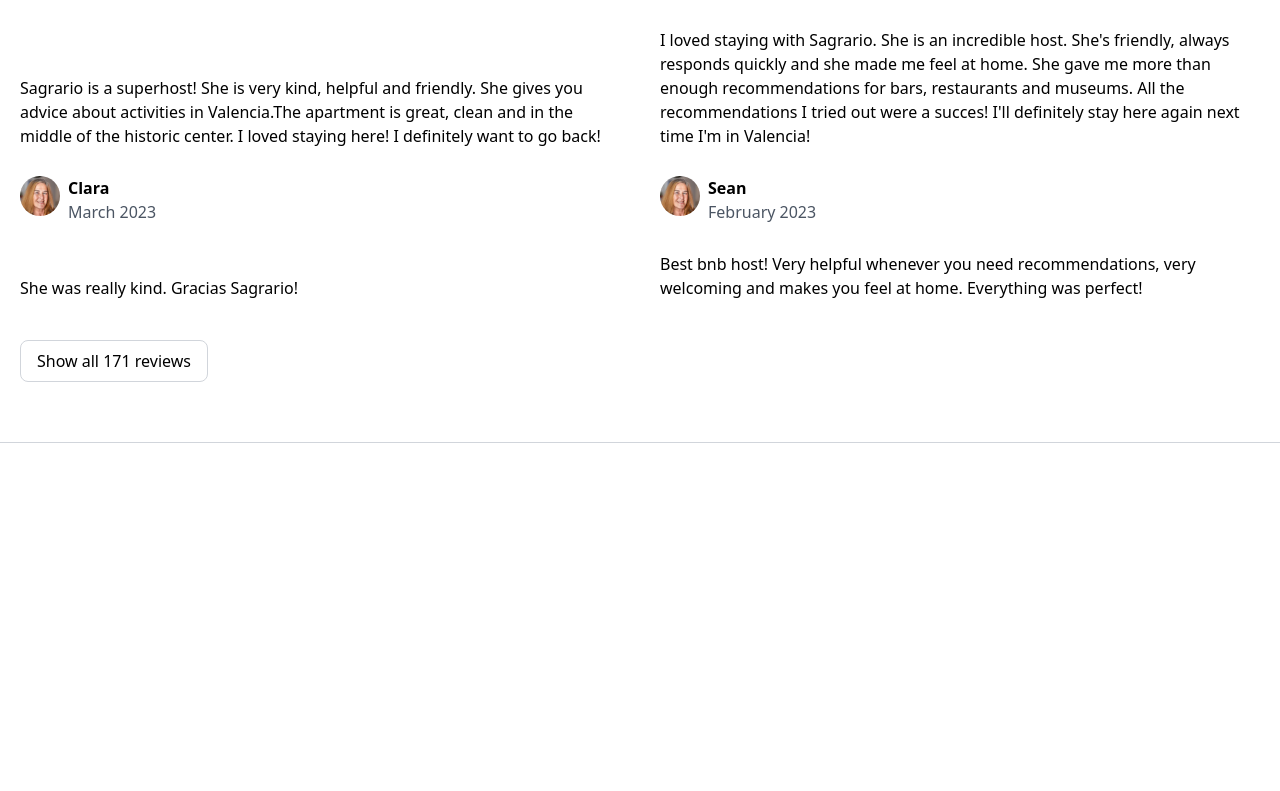
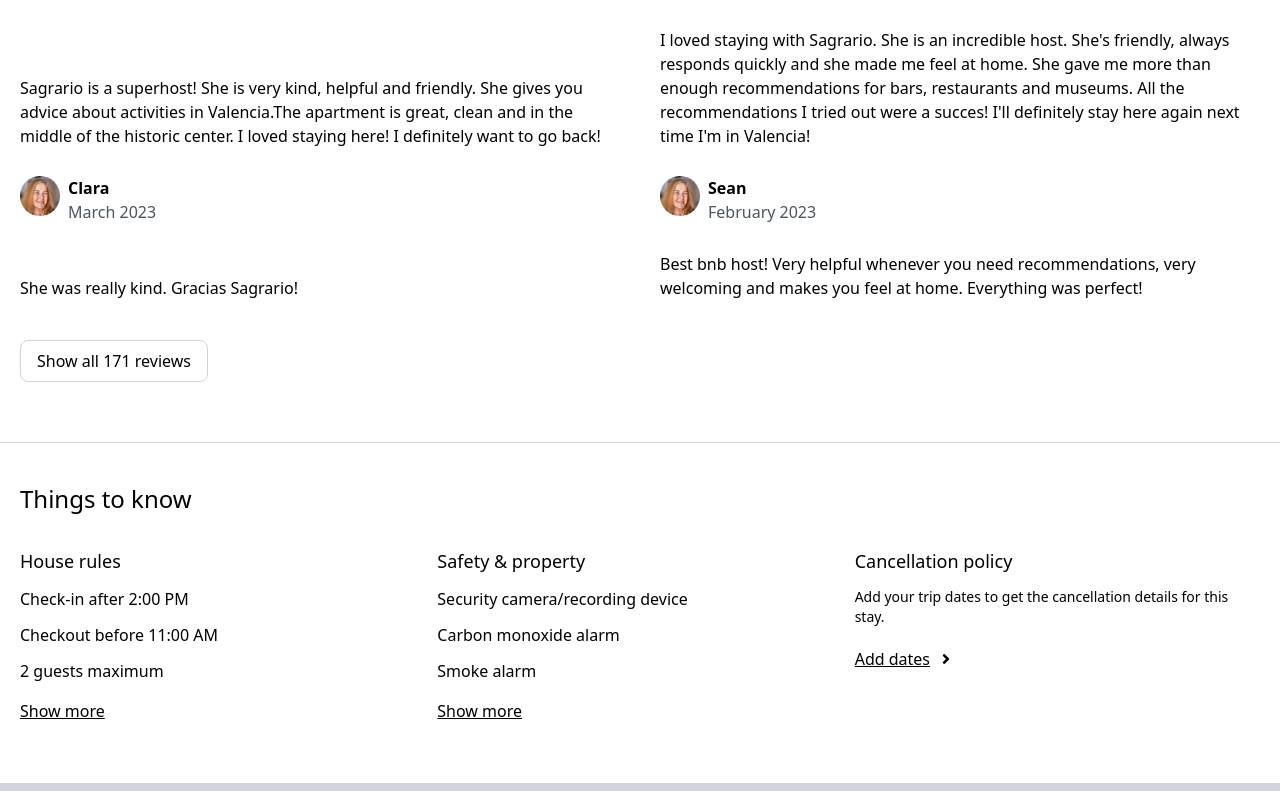
Before and after one commit to abuzafaremon/bangla-puzzle-task2, a React (Vite) app: page / in a window 1280 px wide. Shown: the part 4026-4817 px from the top of the page. Before the commit the page ends 4469 px from the top, so only its background shows below. Built offline with nearby package versions, Linux system fonts and the light colour scheme.

Commit message:
policy and rules section complete

```diff
--- /dev/null
+++ b/src/components/PolicyAndRules/PolicyAndRules.jsx
@@ -0,0 +1,64 @@
+import { FaAngleRight } from "react-icons/fa";
+
+const PolicyAndRules = () => {
+  return (
+    <section className="px-5 md:py-10 border-b-8 border-b-gray-300">
+      <div className="container mx-auto">
+        <div>
+          <h2 className="hidden md:block text-2xl font-medium mb-3">
+            Things to know
+          </h2>
+          <div className="grid grid-cols-1 md:grid-cols-3 gap-3">
+            {/* 1 */}
+            <div className="flex md:block items-center justify-between cursor-pointer md:cursor-default order-first md:order-last py-5">
+              <div>
+                <h2 className="text-2xl md:text-lg font-medium mb-3">
+                  Cancellation policy
+                </h2>
+                <p className="text-sm">
+                  Add your trip dates to get the cancellation details for this
+                  stay.
+                </p>
+              </div>
+              <a
+                href="#"
+                className="block underline font-medium md:flex items-center gap-2 mt-5"
+              >
+                <span className="hidden md:block">Add dates</span>
+                <FaAngleRight />
+              </a>
+            </div>
+            <div className="py-5 border-t border-t-gray-300 md:border-0">
+              <h2 className="text-2xl md:text-lg font-medium mb-3">
+                House rules
+              </h2>
+              <div className="grid gap-3 mb-4">
+                <p>Check-in after 2:00 PM</p>
+                <p>Checkout before 11:00 AM</p>
+                <p>2 guests maximum</p>
+              </div>
+              <a className="font-medium underline" href="#">
+                Show more
+              </a>
+            </div>
+            <div className="py-5 border-t border-t-gray-300 md:border-0">
+              <h2 className="text-2xl md:text-lg font-medium mb-3">
+                Safety & property
+              </h2>
+              <div className="grid gap-3 mb-4">
+                <p>Security camera/recording device</p>
+                <p>Carbon monoxide alarm</p>
+                <p>Smoke alarm</p>
+              </div>
+              <a className="font-medium underline" href="#">
+                Show more
+              </a>
+            </div>
+          </div>
+        </div>
+      </div>
+    </section>
+  );
+};
+
+export default PolicyAndRules;
--- a/src/components/Reviews/Review.jsx
+++ b/src/components/Reviews/Review.jsx
@@ -1,3 +1,4 @@
+/* eslint-disable react/prop-types */
 const Review = ({ url, name, reviewDate, description }) => {
   return (
     <div className="border border-gray-300 sm:border-0 p-5 sm:p-0 rounded-xl min-w-[400px]">
--- a/src/pages/Home/Home.jsx
+++ b/src/pages/Home/Home.jsx
@@ -1,4 +1,5 @@
 import Header from "../../components/Header/Header";
+import PolicyAndRules from "../../components/PolicyAndRules/PolicyAndRules";
 import Reviews from "../../components/Reviews/Reviews";
 import RoomDetails from "../../components/RoomDetails/RoomDetails";
 import Showcase from "../../components/Showcase/Showcase";
@@ -10,6 +11,7 @@ const Home = () => {
       <Showcase />
       <RoomDetails />
       <Reviews />
+      <PolicyAndRules />
     </>
   );
 };
```
